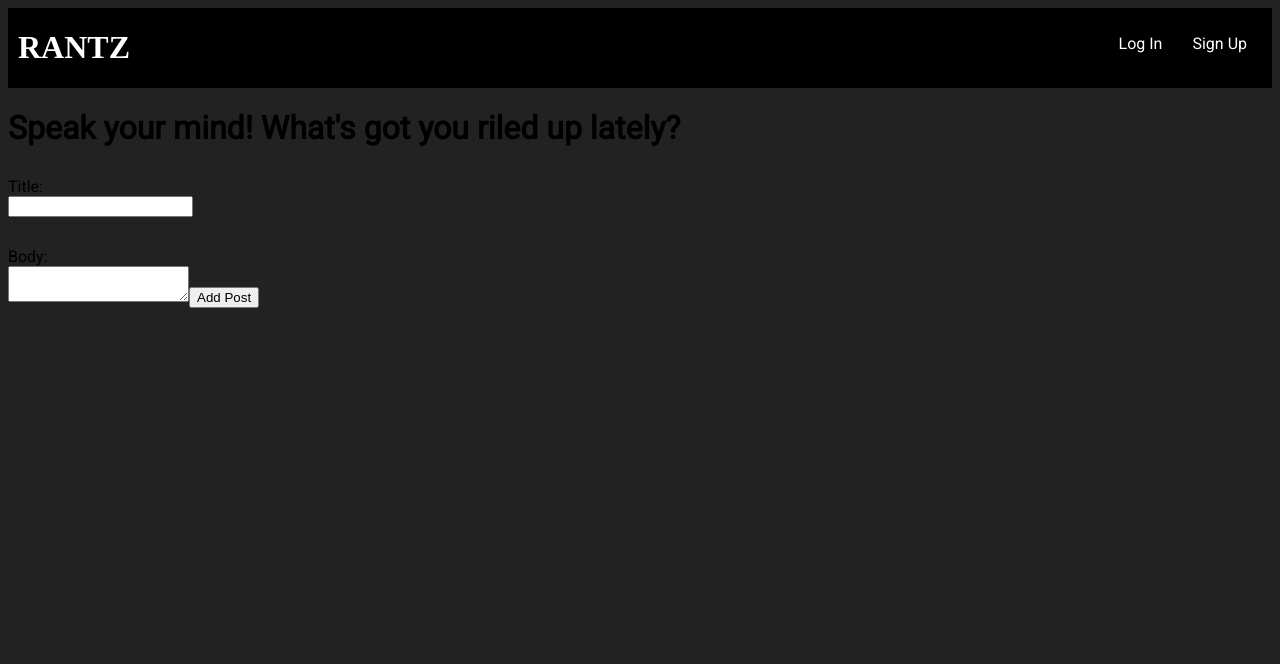
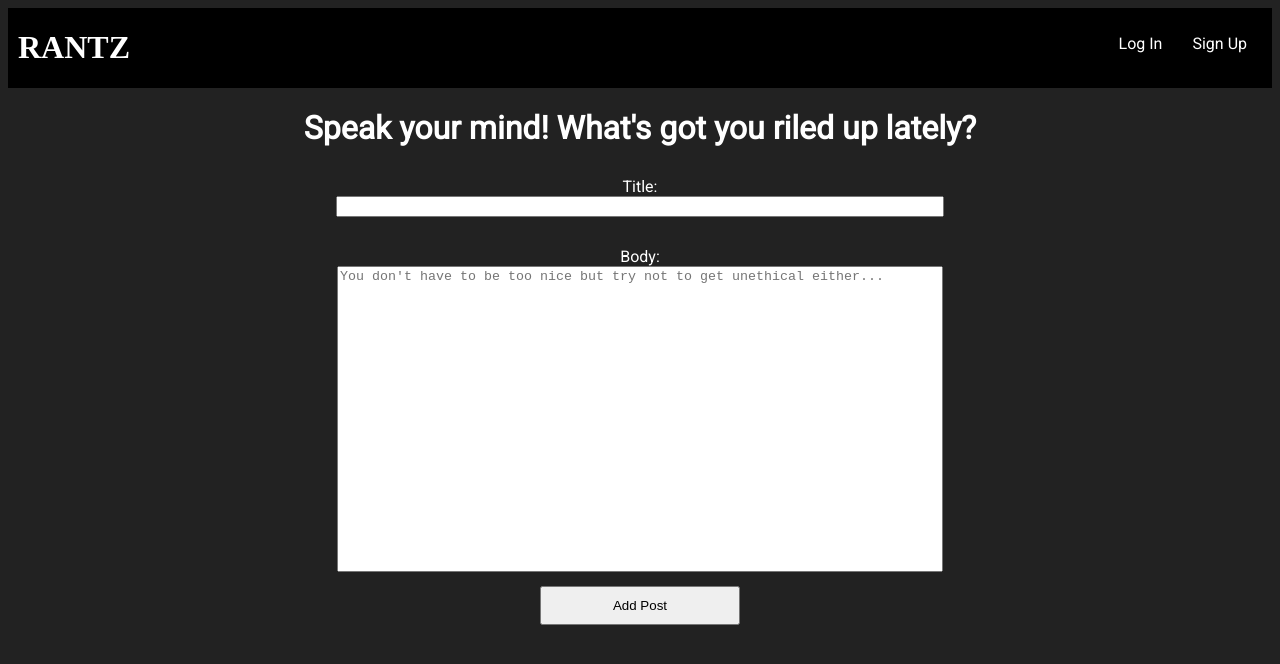
Before and after one commit to JSpewock/Project4-client, a React (Create React App) app: page /p/create in a window 1280 px wide. Shown: the top 664 px of the page. Built offline with nearby package versions, Linux system fonts and the light colour scheme; no server answers; sample sign-in values are in the browser's storage; a web font is replaced by a local one.

Commit message:
added form styles for the create form

```diff
--- a/src/components/CreateForm.jsx
+++ b/src/components/CreateForm.jsx
@@ -81,10 +81,10 @@ export default class CreateForm extends Component {
             <h1>Speak your mind! What's got you riled up lately?</h1>
             <form onSubmit={this.handleSubmit} className="form" id="create-form">
               <label htmlFor='title'>Title:</label>
-              <input name='title' type='text' onChange={this.handleChange} value={this.state.title} />
+              <input name='title' type='text' onChange={this.handleChange} value={this.state.title} className="title-input" />
               <label htmlFor='body'>Body:</label>
-              <textarea name='body' onChange={this.handleChange}>{this.state.body}</textarea>
-              <input type='submit' value='Add Post' />
+              <textarea name='body' onChange={this.handleChange} placeholder="You don't have to be too nice but try not to get unethical either..." >{this.state.body}</textarea>
+              <input type='submit' value='Add Post' className="submit-button"/>
             </form>
           </div>
         )}
--- a/src/index.css
+++ b/src/index.css
@@ -174,7 +174,6 @@ body {
   max-width: 800px;
   margin: auto;
   padding: 10px;
-  /* margin: 20px; */
 }
 
 /* ------------------------------
@@ -183,7 +182,26 @@ body {
 .form > label {
   display: block;
   margin-top: 30px;
+  color: white;
 }
 .form-div {
   margin: 0 auto;
+  text-align: center;
 }
+.form-div > h1 {
+  color: white;
+}
+.submit-button {
+  display: block;
+  margin: 10px auto;
+  padding: 10px;
+  width: 200px;
+}
+.form > textarea {
+  width: 600px;
+  height: 300px;
+  resize: none;
+}
+.title-input {
+  width: 600px;
+}
```
Also changed, not shown: 1 other file (tests, documents, lock files or other folders).
